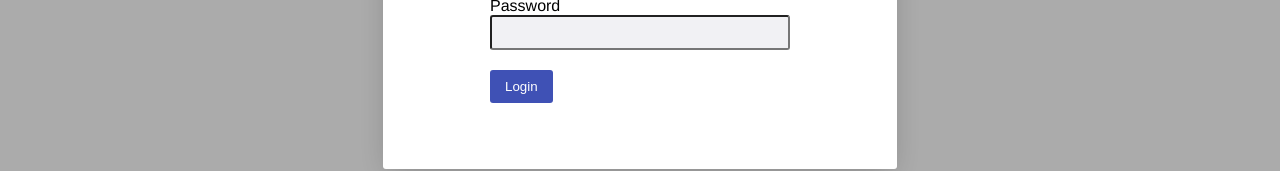
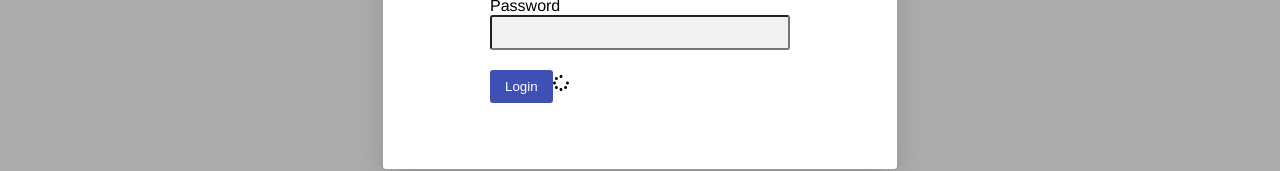
Before and after one commit to AlexKMarshall/bookshelf-typescript, a React (Create React App) app: page / in a window 1280 px wide. Both pictures are taken after a click on the button "Login". Shown: the part 419-590 px from the top of the page. Built offline with nearby package versions, Linux system fonts and the light colour scheme.

Commit message:
Create loading Spinner component

```diff
--- a/package.json
+++ b/package.json
@@ -16,6 +16,7 @@
     "@types/react-dom": "^16.9.0",
     "react": "^16.14.0",
     "react-dom": "^16.14.0",
+    "react-icons": "^3.11.0",
     "react-scripts": "3.4.0",
     "typescript": "^4.0.3"
   },
--- a/src/components/lib.tsx
+++ b/src/components/lib.tsx
@@ -1,6 +1,10 @@
+import React from "react";
 import styled from "@emotion/styled/macro";
+import { keyframes } from "@emotion/core";
 import "@reach/dialog/styles.css";
 import { Dialog as ReachDialog } from "@reach/dialog";
+import { IconType } from "react-icons";
+import { FaSpinner } from "react-icons/fa";
 import * as colors from "styles/colors";
 import * as mq from "styles/media-queries";
 
@@ -68,4 +72,23 @@ const Dialog = styled(ReachDialog)({
   },
 });
 
-export { Button, CircleButton, Input, FormGroup, Dialog };
+const spin = keyframes({
+  from: {
+    transform: "rotate(0deg)",
+  },
+  to: {
+    transform: "rotate(359deg)",
+  },
+});
+
+const Spinner: IconType = ({
+  "aria-label": ariaLabel = "loading",
+  ...props
+}) => {
+  const AnimatedSpinner = styled(FaSpinner)({
+    animation: `${spin} 1s linear infinite`,
+  });
+  return <AnimatedSpinner aria-label={ariaLabel} {...props} />;
+};
+
+export { Button, CircleButton, Input, FormGroup, Dialog, Spinner };
--- a/src/components/login-form.tsx
+++ b/src/components/login-form.tsx
@@ -2,7 +2,7 @@
 import { jsx } from "@emotion/core";
 
 import React, { useState } from "react";
-import { FormGroup, Input } from "./lib";
+import { FormGroup, Input, Spinner } from "./lib";
 
 type PropTypes = {
   onSubmit: (formData: FormData) => void;
@@ -64,7 +64,10 @@ const LoginForm = ({ onSubmit, submitButton }: PropTypes) => {
           onChange={handleChange}
         />
       </FormGroup>
-      <div>{React.cloneElement(submitButton, { type: "submit" })}</div>
+      <div>
+        {React.cloneElement(submitButton, { type: "submit" })}
+        <Spinner />
+      </div>
     </form>
   );
 };
--- a/src/index.tsx
+++ b/src/index.tsx
@@ -3,7 +3,6 @@ import { jsx } from "@emotion/core";
 
 import ReactDOM from "react-dom";
 import "./index.css";
-import "@reach/dialog/styles.css";
 
 import { Logo } from "components/logo";
 import { Button } from "components/lib";
```
Also changed, not shown: elaboration/02-styling-elaboration.md (+13 -0 lines), 1 other file (tests, documents, lock files or other folders).
